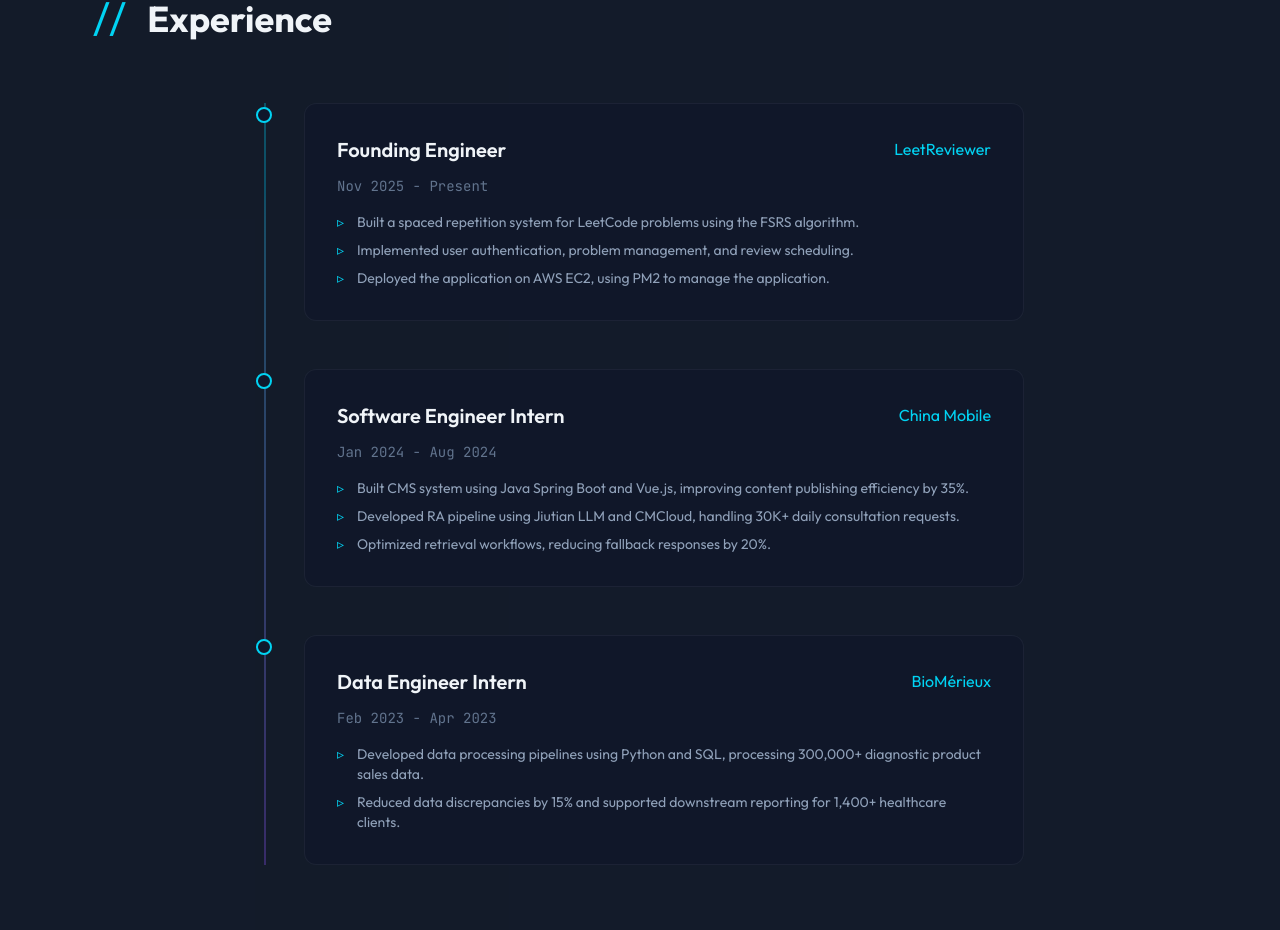
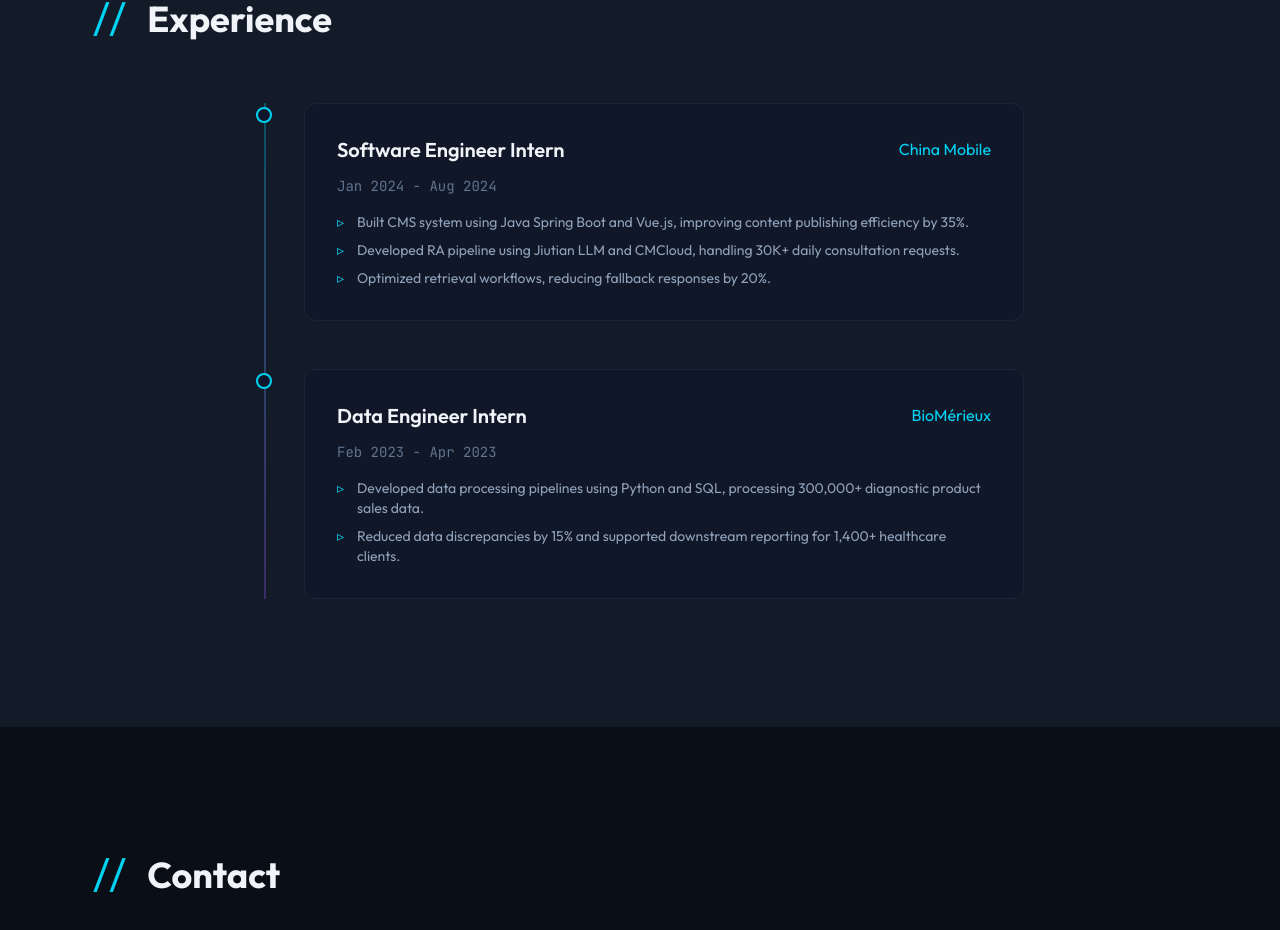
Before and after one commit to Frida7771/portfolio, a Next.js app: page / in a window 1280 px wide. Shown: the part 5878-6808 px from the top of the page. Built offline with nearby package versions, Linux system fonts and the light colour scheme.

Commit message:
update experience

```diff
--- a/src/components/Experience.tsx
+++ b/src/components/Experience.tsx
@@ -6,16 +6,6 @@
 }
 
 const experiences: ExperienceItem[] = [
-    {
-        title: 'Founding Engineer',
-        company: 'LeetReviewer',
-        period: 'Nov 2025 - Present',
-        highlights: [
-          'Built a spaced repetition system for LeetCode problems using the FSRS algorithm.',
-          'Implemented user authentication, problem management, and review scheduling.',
-          'Deployed the application on AWS EC2, using PM2 to manage the application.',
-        ],
-      },
   {
     title: 'Software Engineer Intern',
     company: 'China Mobile',
```
